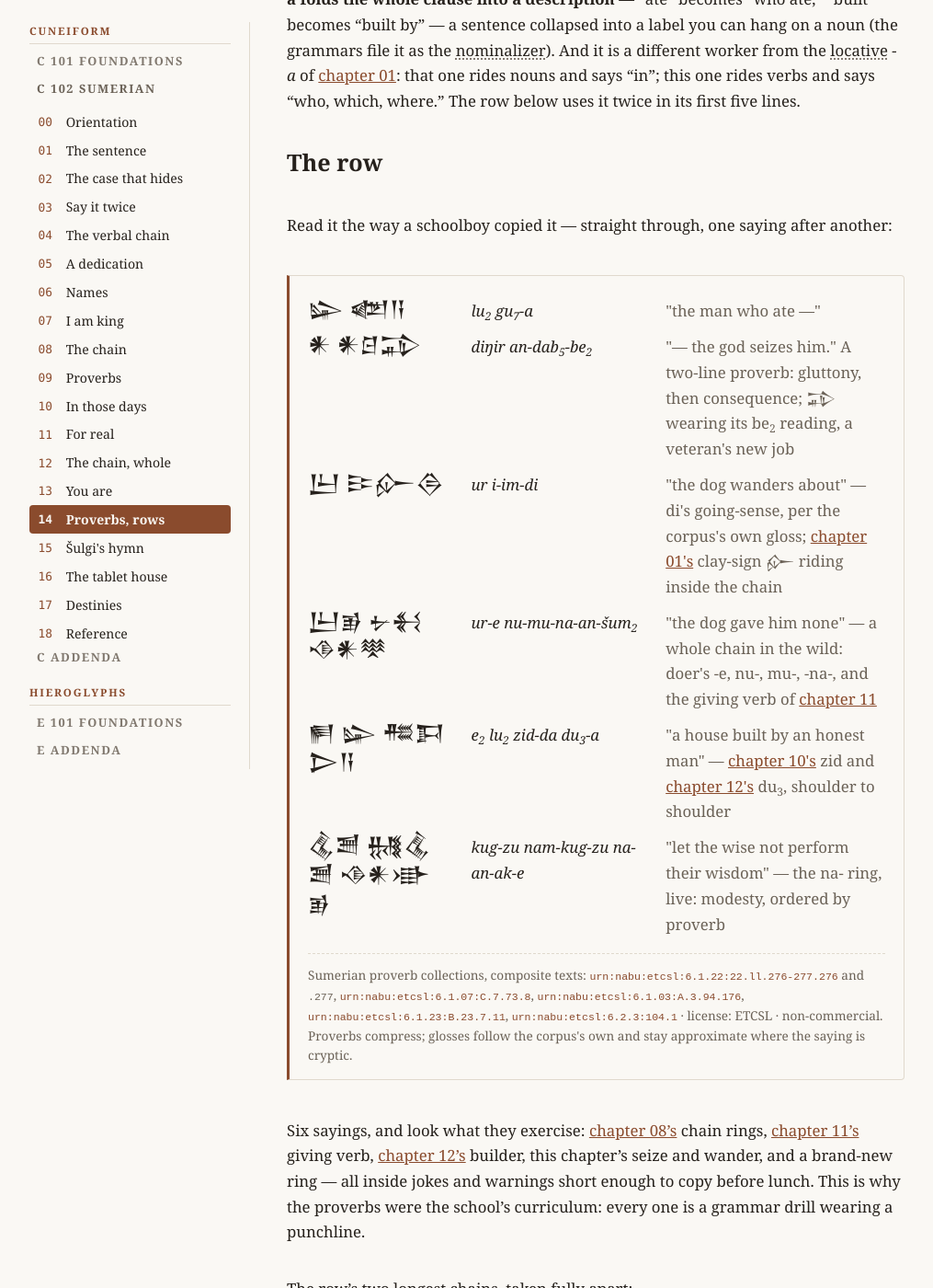
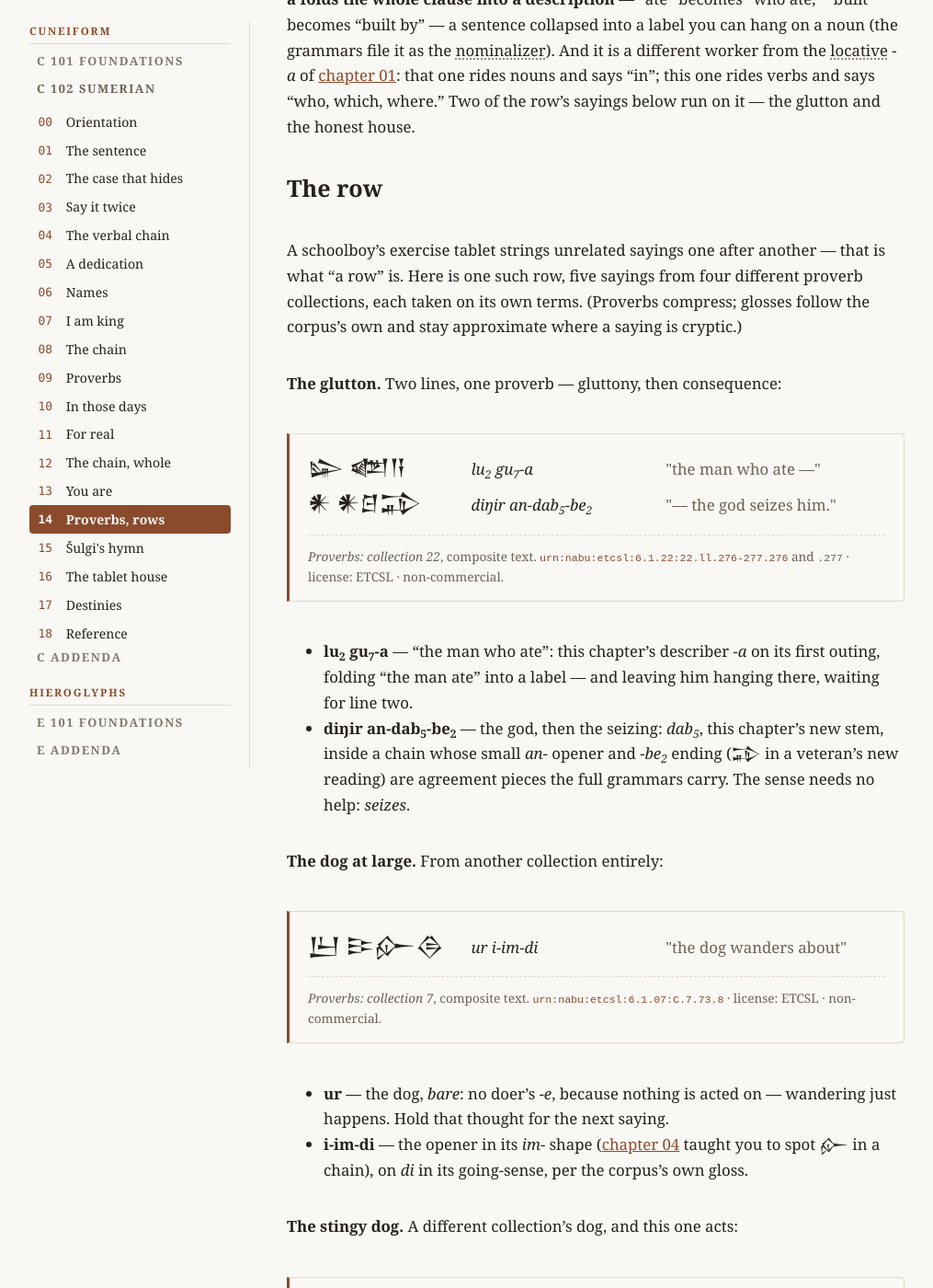
Before and after one commit to arvicco/nabu-edubba, a Jekyll site: the page built from site/cuneiform/102/14-a-row-of-proverbs.md, in a window 1280 px wide and 1400 px high, scrolled down 1506 px. Shown: the whole window at 92% size, without its empty margins (132-1147 px from the left). Built offline with Jekyll 4.4.1, drawn with Linux system fonts in a browser that asks for light colours; some of the changed text lies outside the part shown.

Commit message:
fix: 102 ch14 — the row split into five sayings, one at a time (M7-14)
The single six-line figure crammed five unrelated proverbs from
four collections behind one briar of URNs. Now each saying is its
own reading — own citation, own piece-by-piece walkthrough — with
the earlier bulk walkthroughs absorbed in place. Bonus teaching
moment surfaced by the split: the same dog appears bare when he
wanders and -e-tagged when he acts, the ergative habit demonstrated
by dogs. Row-position references (nominalizer bite, drill 6)
updated to name the sayings.

Co-Authored-By: Claude Fable 5 <noreply@anthropic.com>

```diff
--- a/site/cuneiform/102/14-a-row-of-proverbs.md
+++ b/site/cuneiform/102/14-a-row-of-proverbs.md
@@ -83,48 +83,82 @@ ate," "built" becomes "built by" — a sentence collapsed into a
 label you can hang on a noun (the grammars file it as the
 nominalizer). And it is a different worker from the locative *-a*
 of <a href="{{ '/cuneiform/102/01-the-sentence-in-the-clay/' | relative_url }}">chapter 01</a>: that one rides nouns and says "in"; this one rides
-verbs and says "who, which, where." The row below uses it twice
-in its first five lines.
+verbs and says "who, which, where." Two of the row's sayings
+below run on it — the glutton and the honest house.
 
 ## The row
 
-Read it the way a schoolboy copied it — straight through, one
-saying after another:
+A schoolboy's exercise tablet strings unrelated sayings one after
+another — that is what "a row" is. Here is one such row, five
+sayings from four different proverb collections, each taken on its
+own terms. (Proverbs compress; glosses follow the corpus's own and
+stay approximate where a saying is cryptic.)
+
+**The glutton.** Two lines, one proverb — gluttony, then
+consequence:
 
 <figure class="reading reading--script">
   <div class="reading-lines">
     <div class="reading-line"><span class="script">𒇽 𒅥𒀀</span><span class="translit">lu₂ gu₇-a</span><span class="gloss">"the man who ate —"</span></div>
-    <div class="reading-line"><span class="script">𒀭 𒀭𒆪𒁉</span><span class="translit">diŋir an-dab₅-be₂</span><span class="gloss">"— the god seizes him." A two-line proverb: gluttony, then consequence; 𒁉 wearing its be₂ reading, a veteran's new job</span></div>
-    <div class="reading-line"><span class="script">𒌨 𒄿𒅎𒁲</span><span class="translit">ur i-im-di</span><span class="gloss">"the dog wanders about" — di's going-sense, per the corpus's own gloss; <a href="{{ '/cuneiform/102/01-the-sentence-in-the-clay/' | relative_url }}">chapter 01's</a> clay-sign 𒅎 riding inside the chain</span></div>
-    <div class="reading-line"><span class="script">𒌨𒂊 𒉡𒈬𒈾𒀭𒋧</span><span class="translit">ur-e nu-mu-na-an-šum₂</span><span class="gloss">"the dog gave him none" — a whole chain in the wild: doer's -e, nu-, mu-, -na-, and the giving verb of <a href="{{ '/cuneiform/102/11-a-dedication-for-real/' | relative_url }}">chapter 11</a></span></div>
-    <div class="reading-line"><span class="script">𒂍 𒇽 𒍣𒁕 𒆕𒀀</span><span class="translit">e₂ lu₂ zid-da du₃-a</span><span class="gloss">"a house built by an honest man" — <a href="{{ '/cuneiform/102/10-in-those-days/' | relative_url }}">chapter 10's</a> zid and <a href="{{ '/cuneiform/102/12-the-chain-completed/' | relative_url }}">chapter 12's</a> du₃, shoulder to shoulder</span></div>
-    <div class="reading-line"><span class="script">𒆬𒍪 𒉆𒆬𒍪 𒈾𒀭𒀝𒂊</span><span class="translit">kug-zu nam-kug-zu na-an-ak-e</span><span class="gloss">"let the wise not perform their wisdom" — the na- ring, live: modesty, ordered by proverb</span></div>
+    <div class="reading-line"><span class="script">𒀭 𒀭𒆪𒁉</span><span class="translit">diŋir an-dab₅-be₂</span><span class="gloss">"— the god seizes him."</span></div>
   </div>
   <figcaption class="citation">
-    Sumerian proverb collections, composite texts:
+    <em>Proverbs: collection 22</em>, composite text.
     <code>urn:nabu:etcsl:6.1.22:22.ll.276-277.276</code> and
-    <code>.277</code>, <code>urn:nabu:etcsl:6.1.07:C.7.73.8</code>,
-    <code>urn:nabu:etcsl:6.1.03:A.3.94.176</code>,
-    <code>urn:nabu:etcsl:6.1.23:B.23.7.11</code>,
-    <code>urn:nabu:etcsl:6.2.3:104.1</code> · license: ETCSL ·
-    non-commercial. Proverbs compress; glosses follow the corpus's
-    own and stay approximate where the saying is cryptic.
+    <code>.277</code> · license: ETCSL · non-commercial.
   </figcaption>
 </figure>
 
-Six sayings, and look what they exercise: <a href="{{ '/cuneiform/102/08-the-chain-grows-rings/' | relative_url }}">chapter 08's</a> chain rings,
-<a href="{{ '/cuneiform/102/11-a-dedication-for-real/' | relative_url }}">chapter 11's</a> giving verb, <a href="{{ '/cuneiform/102/12-the-chain-completed/' | relative_url }}">chapter 12's</a> builder, this chapter's
-seize and wander, and a brand-new ring — all inside jokes and
-warnings short enough to copy before lunch. This is why the
-proverbs were the school's curriculum: every one is a grammar
-drill wearing a punchline.
+- **lu₂ gu₇-a** — "the man who ate": this chapter's describer *-a*
+  on its first outing, folding "the man ate" into a label — and
+  leaving him hanging there, waiting for line two.
+- **diŋir an-dab₅-be₂** — the god, then the seizing: *dab₅*, this
+  chapter's new stem, inside a chain whose small *an-* opener and
+  *-be₂* ending (𒁉 in a veteran's new reading) are agreement
+  pieces the full grammars carry. The sense needs no help:
+  *seizes*.
 
-The row's two longest chains, taken fully apart:
+**The dog at large.** From another collection entirely:
 
-- **ur-e nu-mu-na-an-šum₂** — the dog first, wearing the doer's
-  *-e* from
-  <a href="{{ '/cuneiform/102/01-the-sentence-in-the-clay/' | relative_url }}">chapter 01</a>;
-  then one chain: *nu-* "not"
+<figure class="reading reading--script">
+  <div class="reading-lines">
+    <div class="reading-line"><span class="script">𒌨 𒄿𒅎𒁲</span><span class="translit">ur i-im-di</span><span class="gloss">"the dog wanders about"</span></div>
+  </div>
+  <figcaption class="citation">
+    <em>Proverbs: collection 7</em>, composite text.
+    <code>urn:nabu:etcsl:6.1.07:C.7.73.8</code> · license: ETCSL ·
+    non-commercial.
+  </figcaption>
+</figure>
+
+- **ur** — the dog, *bare*: no doer's *-e*, because nothing is
+  acted on — wandering just happens. Hold that thought for the
+  next saying.
+- **i-im-di** — the opener in its *im-* shape
+  (<a href="{{ '/cuneiform/102/04-the-verbal-chain/' | relative_url }}">chapter 04</a>
+  taught you to spot 𒅎 in a chain), on *di* in its going-sense,
+  per the corpus's own gloss.
+
+**The stingy dog.** A different collection's dog, and this one
+acts:
+
+<figure class="reading reading--script">
+  <div class="reading-lines">
+    <div class="reading-line"><span class="script">𒌨𒂊 𒉡𒈬𒈾𒀭𒋧</span><span class="translit">ur-e nu-mu-na-an-šum₂</span><span class="gloss">"the dog gave him none"</span></div>
+  </div>
+  <figcaption class="citation">
+    <em>Proverbs: collection 3</em>, composite text.
+    <code>urn:nabu:etcsl:6.1.03:A.3.94.176</code> · license: ETCSL ·
+    non-commercial.
+  </figcaption>
+</figure>
+
+- **ur-e** — the dog again — but wearing the doer's *-e* from
+  <a href="{{ '/cuneiform/102/01-the-sentence-in-the-clay/' | relative_url }}">chapter 01</a>
+  this time, because this dog *does* something. Two sayings, one
+  animal: bare when he wanders, tagged when he acts — the ergative
+  habit, demonstrated by dogs.
+- **nu-mu-na-an-šum₂** — one whole chain: *nu-* "not"
   (<a href="{{ '/cuneiform/102/08-the-chain-grows-rings/' | relative_url }}">ch. 08</a>),
   *mu-* the homeward opener and *-na-* "to him"
   (<a href="{{ '/cuneiform/102/12-the-chain-completed/' | relative_url }}">ch. 12</a>),
@@ -132,18 +166,62 @@ The row's two longest chains, taken fully apart:
   *šum₂*, <a href="{{ '/cuneiform/102/11-a-dedication-for-real/' | relative_url }}">chapter 11's</a>
   giving verb as the stem. Dog — to-him — gave — not: he gave him
   none.
-- **kug-zu nam-kug-zu na-an-ak-e** — *kug-zu*, "wise": literally
-  pure-knowing, <a href="{{ '/cuneiform/102/07-i-am-king/' | relative_url }}">chapter 07's</a>
-  *kug* beside the knowing 𒍪. Then *nam-kug-zu*, "wisdom" —
+
+**The honest house.**
+
+<figure class="reading reading--script">
+  <div class="reading-lines">
+    <div class="reading-line"><span class="script">𒂍 𒇽 𒍣𒁕 𒆕𒀀</span><span class="translit">e₂ lu₂ zid-da du₃-a</span><span class="gloss">"a house built by an honest man"</span></div>
+  </div>
+  <figcaption class="citation">
+    <em>Proverbs: collection 23</em>, composite text.
+    <code>urn:nabu:etcsl:6.1.23:B.23.7.11</code> · license: ETCSL ·
+    non-commercial.
+  </figcaption>
+</figure>
+
+- **e₂** — the house, first: what the rest of the line describes.
+- **lu₂ zid-da** — "an honest man":
+  <a href="{{ '/cuneiform/102/10-in-those-days/' | relative_url }}">chapter 10's</a>
+  *zid*, "true," with its spelling glue *-da* — the very pattern
+  of that chapter's *a₂-zi-da*.
+- **du₃-a** —
+  <a href="{{ '/cuneiform/102/12-the-chain-completed/' | relative_url }}">chapter 12's</a>
+  build-stem plus the describer *-a* again: "a house *which* an
+  honest man built" — and, the proverb implies, one that stands.
+
+**Modesty, ordered.** The row's finish, and the new ring live:
+
+<figure class="reading reading--script">
+  <div class="reading-lines">
+    <div class="reading-line"><span class="script">𒆬𒍪 𒉆𒆬𒍪 𒈾𒀭𒀝𒂊</span><span class="translit">kug-zu nam-kug-zu na-an-ak-e</span><span class="gloss">"let the wise not perform their wisdom"</span></div>
+  </div>
+  <figcaption class="citation">
+    <em>Proverbs from Urim</em>, composite text.
+    <code>urn:nabu:etcsl:6.2.3:104.1</code> · license: ETCSL ·
+    non-commercial.
+  </figcaption>
+</figure>
+
+- **kug-zu** — "wise": literally pure-knowing,
+  <a href="{{ '/cuneiform/102/07-i-am-king/' | relative_url }}">chapter 07's</a>
+  *kug* beside the knowing 𒍪.
+- **nam-kug-zu** — "wisdom":
   <a href="{{ '/cuneiform/102/03-say-it-twice/' | relative_url }}">chapter 03's</a>
-  maker on the same word. Then the warning: *na-*, this chapter's
-  finger-wag, the same little *-an-*, and *ak*, "to do"
+  maker on the same word.
+- **na-an-ak-e** — the warning: *na-*, this chapter's finger-wag,
+  the same little *-an-*, and *ak*, "to do"
   (<a href="{{ '/cuneiform/102/02-the-case-that-hides/' | relative_url }}">ch. 02</a>),
   with a final *-e* the grammars file with the not-yet-done. The
   wise — their wisdom — let them not perform it.
 
-And the fifth saying's *du₃-a* is this chapter's own describer
-ring in the wild: "a house *which* an honest man built."
+Five sayings, and look what they exercise between them:
+<a href="{{ '/cuneiform/102/08-the-chain-grows-rings/' | relative_url }}">chapter 08's</a> chain rings,
+<a href="{{ '/cuneiform/102/11-a-dedication-for-real/' | relative_url }}">chapter 11's</a> giving verb, <a href="{{ '/cuneiform/102/12-the-chain-completed/' | relative_url }}">chapter 12's</a> builder, this chapter's
+seize and wander and describer, and a brand-new ring — all inside
+jokes and warnings short enough to copy before lunch. This is why
+the proverbs were the school's curriculum: every one is a grammar
+drill wearing a punchline.
 
 ## The blessing that answers
 
@@ -193,9 +271,9 @@ generous:
 4. Parse *ha-ma-gi₄-gi₄* ring by ring.
 5. Compose, in transliteration, a na- warning of your own against
    over-eating. The proverbs would approve.
-6. The row's first and fifth sayings both carry the nominalizing
-   -a. Point to each, and say in one sentence how you know neither
-   is the locative.
+6. The glutton and the honest house both carry the nominalizing
+   -a. Point to it in each, and say in one sentence how you know
+   neither is the locative.
 
 *Next: the king who was born a hero — Šulgi's own hymn, at last,
 with his own name in your hands.*
```
